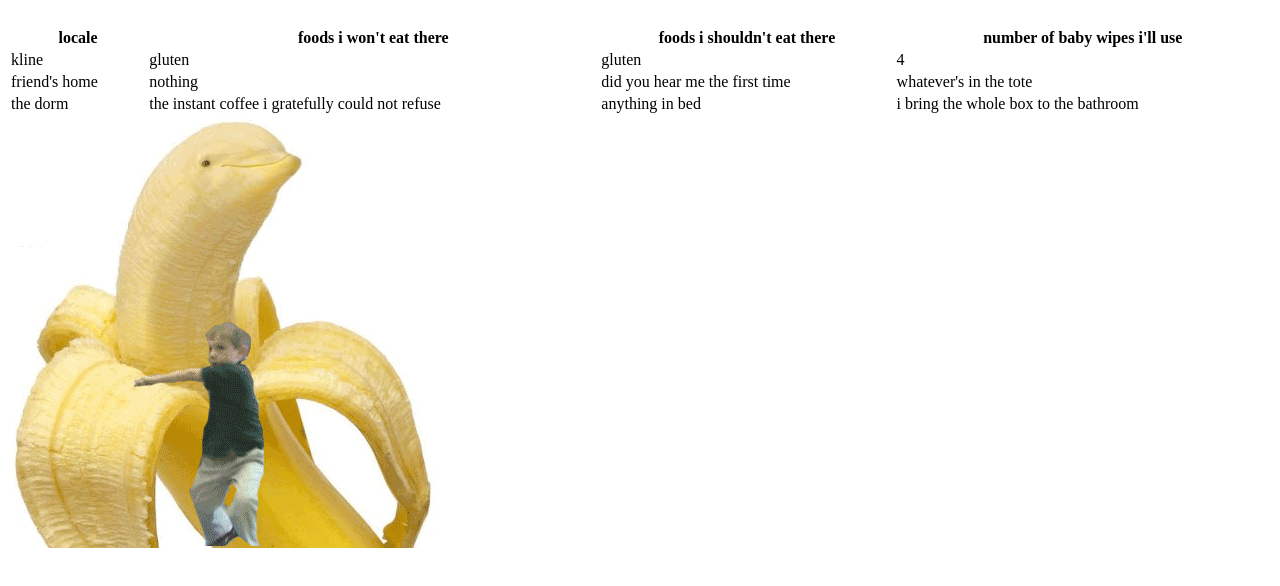
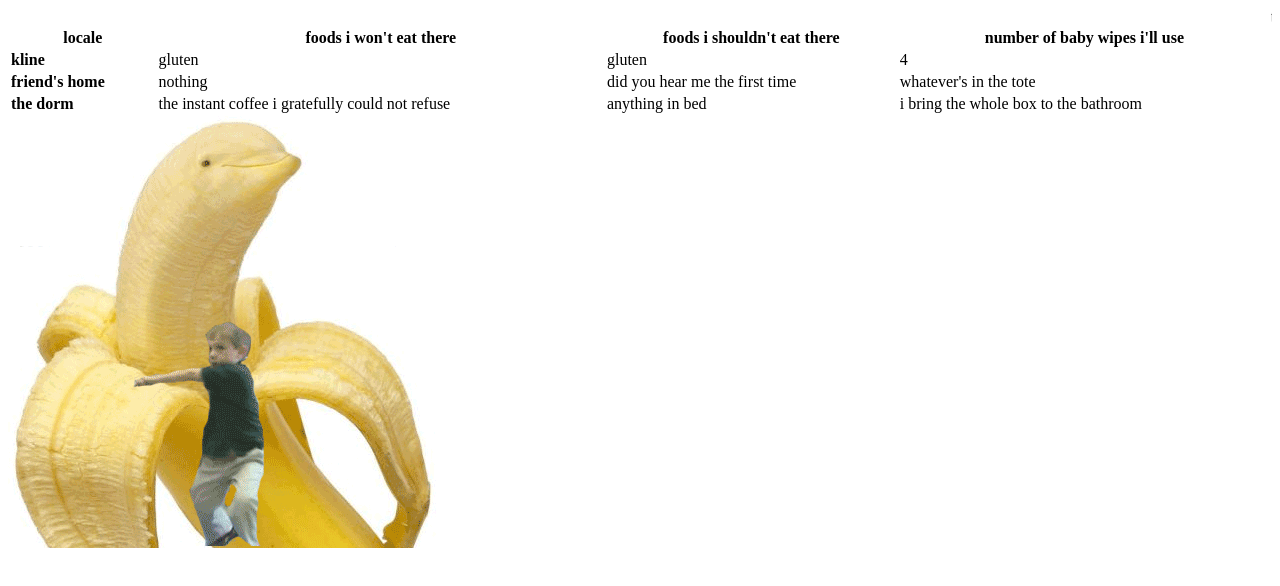
Before and after one commit to dg6533/L235F16, a plain HTML site: page HTML/AboutMe.html in a window 1280 px wide. Drawn offline with Linux system fonts and the light colour scheme.

Commit message:
Update AboutMe.html

```diff
--- a/HTML/AboutMe.html
+++ b/HTML/AboutMe.html
@@ -7,25 +7,25 @@
 <body>
    <table style="width:100%">
   <tr>
-    <th>locale</th>
-    <th>foods i won't eat there</th>
-    <th>foods i shouldn't eat there</th>
-    <th>number of baby wipes i'll use</th>
+    <th><b>locale</b></th>
+    <th><b>foods i won't eat there</b></th>
+    <th><b>foods i shouldn't eat there</b></th>
+    <th><b>number of baby wipes i'll use</b></th>
   </tr>
   <tr>
-    <td>kline</td>
+    <td><b>kline</b></td>
     <td>gluten</td>
     <td>gluten</td>
     <td>4</td>
   </tr>
   <tr>
-    <td>friend's home</td>
+    <td><b>friend's home</b></td>
     <td>nothing</td>
     <td>did you hear me the first time</td>
     <td>whatever's in the tote</td>
   </tr>
   <tr>
-    <td>the dorm</td>
+    <td><b>the dorm</b></td>
     <td>the instant coffee i gratefully could not refuse</td>
     <td>anything in bed</td>
     <td>i bring the whole box to the bathroom</td>
```
